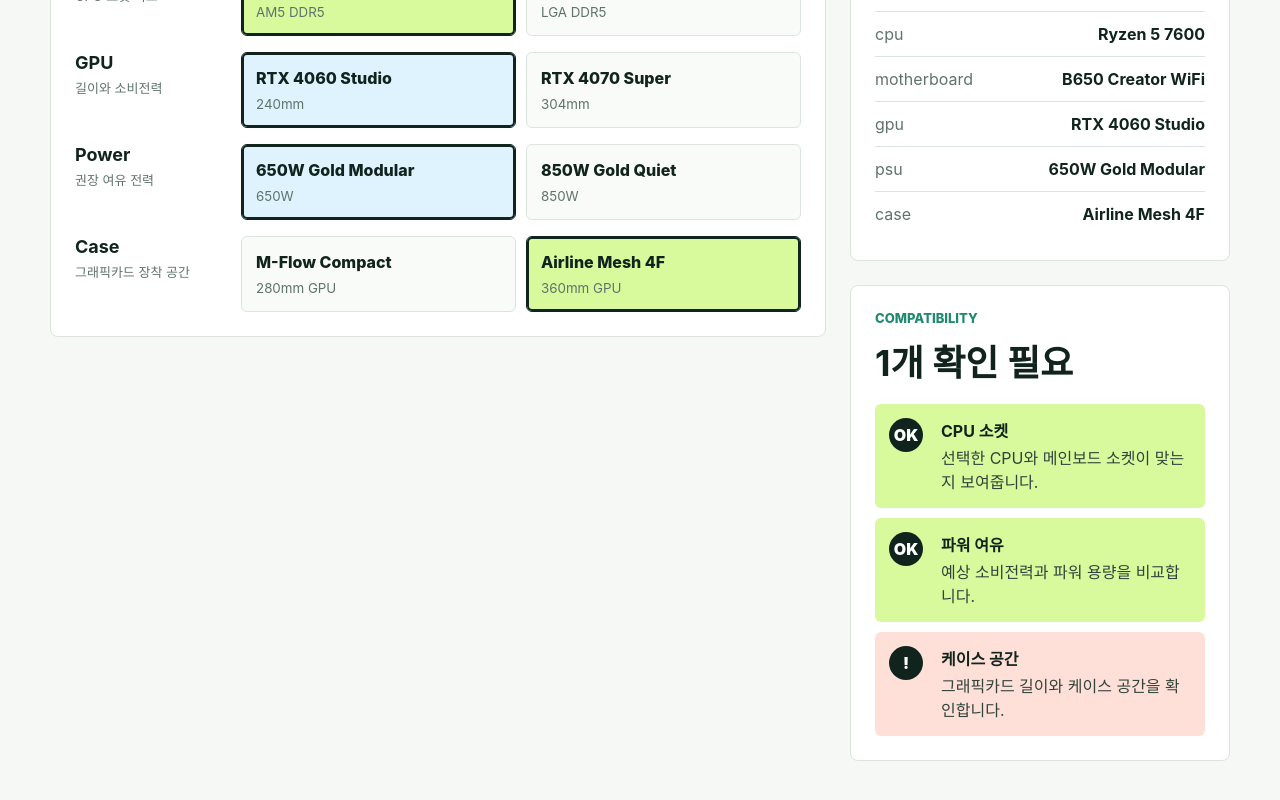
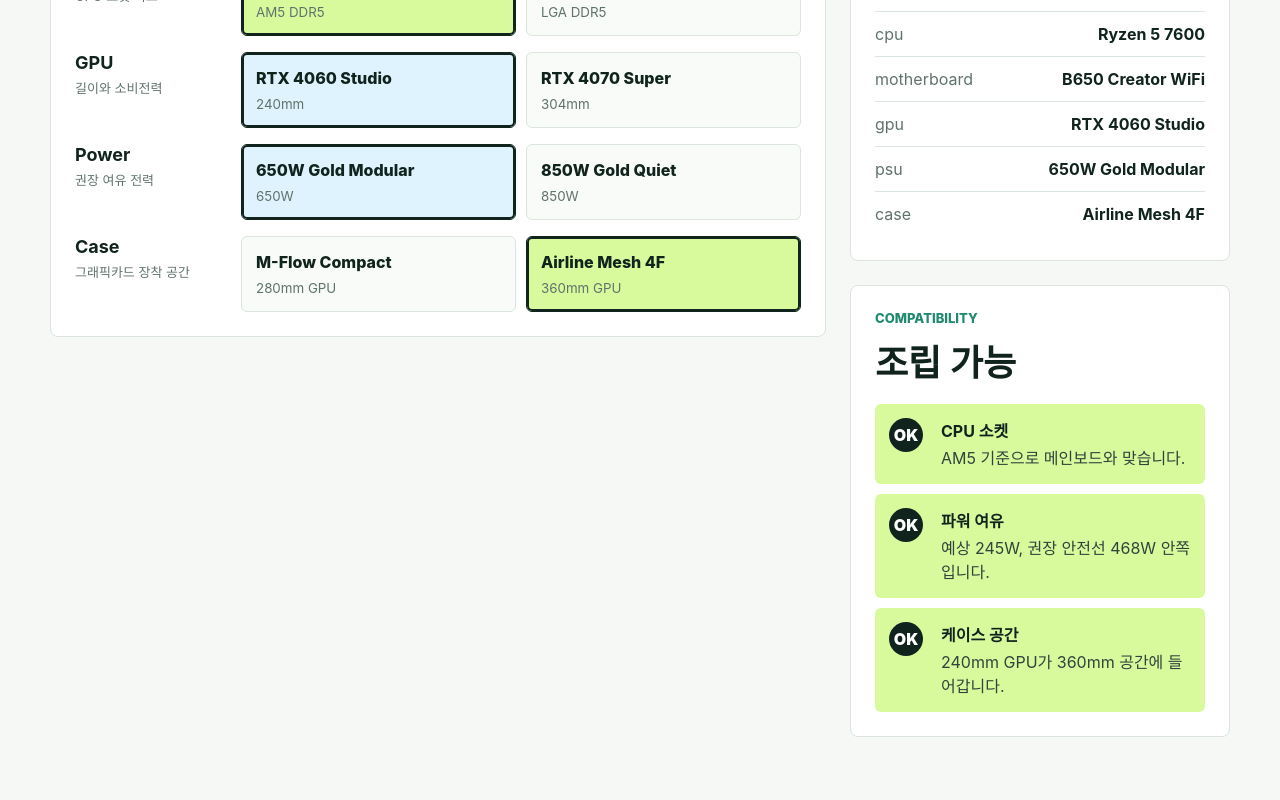
Before and after one commit to twincap/BuildCheck, a React (Vite) app: page / in a window 1280 px wide. Shown: the part 514-1314 px from the top of the page. After the commit the page ends 1291 px from the top, so only its background shows below. Built offline with nearby package versions, Linux system fonts and the light colour scheme.

Commit message:
feat: add compatibility selection logic

```diff
--- a/src/components/CompatibilityReport.tsx
+++ b/src/components/CompatibilityReport.tsx
@@ -1,7 +1,12 @@
-import { mockReport } from "../constants/data";
+import { getCompatibilityReport, type Selection } from "../constants/data";
 
-export function CompatibilityReport() {
-  const warningCount = mockReport.filter((item) => item.status === "warn").length;
+type Props = {
+  selection: Selection;
+};
+
+export function CompatibilityReport({ selection }: Props) {
+  const report = getCompatibilityReport(selection);
+  const warningCount = report.filter((item) => item.status === "warn").length;
 
   return (
     <section className="report-panel" aria-label="호환성 리포트">
@@ -10,7 +15,7 @@
         <h2>{warningCount === 0 ? "조립 가능" : `${warningCount}개 확인 필요`}</h2>
       </div>
       <div className="report-list">
-        {mockReport.map((item) => (
+        {report.map((item) => (
           <article className={`report-card ${item.status}`} key={item.title}>
             <span>{item.status === "good" ? "OK" : "!"}</span>
             <div>
--- a/src/components/PartSelector.tsx
+++ b/src/components/PartSelector.tsx
@@ -1,10 +1,11 @@
-import { categories, parts, type Selection } from "../constants/data";
+import { categories, parts, type Category, type Selection } from "../constants/data";
 
 type Props = {
   selection: Selection;
+  onSelect: (category: Category, id: string) => void;
 };
 
-export function PartSelector({ selection }: Props) {
+export function PartSelector({ selection, onSelect }: Props) {
   return (
     <section className="part-selector" aria-label="부품 선택">
       {categories.map((category) => (
@@ -19,7 +20,12 @@
               .map((part) => {
                 const active = selection[category.id] === part.id;
                 return (
-                  <button className={`part-card ${active ? "is-active" : ""}`} data-tone={part.tone} key={part.id}>
+                  <button
+                    className={`part-card ${active ? "is-active" : ""}`}
+                    data-tone={part.tone}
+                    key={part.id}
+                    onClick={() => onSelect(category.id, part.id)}
+                  >
                     <span>{part.name}</span>
                     <small>{part.short}</small>
                   </button>
--- a/src/constants/data.ts
+++ b/src/constants/data.ts
@@ -7,6 +7,10 @@
   short: string;
   price: number;
   watts: number;
+  socket?: "AM5" | "LGA1700";
+  lengthMm?: number;
+  capacityWatts?: number;
+  clearanceMm?: number;
   tone: string;
 };
 
@@ -27,16 +31,16 @@
 ];
 
 export const parts: Part[] = [
-  { id: "cpu-7600", category: "cpu", name: "Ryzen 5 7600", short: "6C AM5", price: 245000, watts: 88, tone: "mint" },
-  { id: "cpu-14600", category: "cpu", name: "Core i5-14600KF", short: "14C LGA", price: 342000, watts: 181, tone: "rose" },
-  { id: "mb-b650", category: "motherboard", name: "B650 Creator WiFi", short: "AM5 DDR5", price: 218000, watts: 42, tone: "mint" },
-  { id: "mb-z790", category: "motherboard", name: "Z790 Steel Pro", short: "LGA DDR5", price: 286000, watts: 49, tone: "rose" },
-  { id: "gpu-4060", category: "gpu", name: "RTX 4060 Studio", short: "240mm", price: 438000, watts: 115, tone: "sky" },
-  { id: "gpu-4070s", category: "gpu", name: "RTX 4070 Super", short: "304mm", price: 862000, watts: 220, tone: "amber" },
-  { id: "psu-650", category: "psu", name: "650W Gold Modular", short: "650W", price: 109000, watts: 0, tone: "sky" },
-  { id: "psu-850", category: "psu", name: "850W Gold Quiet", short: "850W", price: 158000, watts: 0, tone: "amber" },
-  { id: "case-mini", category: "case", name: "M-Flow Compact", short: "280mm GPU", price: 84000, watts: 0, tone: "rose" },
-  { id: "case-air", category: "case", name: "Airline Mesh 4F", short: "360mm GPU", price: 129000, watts: 0, tone: "mint" }
+  { id: "cpu-7600", category: "cpu", name: "Ryzen 5 7600", short: "6C AM5", price: 245000, watts: 88, socket: "AM5", tone: "mint" },
+  { id: "cpu-14600", category: "cpu", name: "Core i5-14600KF", short: "14C LGA", price: 342000, watts: 181, socket: "LGA1700", tone: "rose" },
+  { id: "mb-b650", category: "motherboard", name: "B650 Creator WiFi", short: "AM5 DDR5", price: 218000, watts: 42, socket: "AM5", tone: "mint" },
+  { id: "mb-z790", category: "motherboard", name: "Z790 Steel Pro", short: "LGA DDR5", price: 286000, watts: 49, socket: "LGA1700", tone: "rose" },
+  { id: "gpu-4060", category: "gpu", name: "RTX 4060 Studio", short: "240mm", price: 438000, watts: 115, lengthMm: 240, tone: "sky" },
+  { id: "gpu-4070s", category: "gpu", name: "RTX 4070 Super", short: "304mm", price: 862000, watts: 220, lengthMm: 304, tone: "amber" },
+  { id: "psu-650", category: "psu", name: "650W Gold Modular", short: "650W", price: 109000, watts: 0, capacityWatts: 650, tone: "sky" },
+  { id: "psu-850", category: "psu", name: "850W Gold Quiet", short: "850W", price: 158000, watts: 0, capacityWatts: 850, tone: "amber" },
+  { id: "case-mini", category: "case", name: "M-Flow Compact", short: "280mm GPU", price: 84000, watts: 0, clearanceMm: 280, tone: "rose" },
+  { id: "case-air", category: "case", name: "Airline Mesh 4F", short: "360mm GPU", price: 129000, watts: 0, clearanceMm: 360, tone: "mint" }
 ];
 
 export const initialSelection: Selection = {
@@ -46,12 +50,6 @@
   psu: "psu-650",
   case: "case-air"
 };
-
-export const mockReport: ReportItem[] = [
-  { title: "CPU 소켓", detail: "선택한 CPU와 메인보드 소켓이 맞는지 보여줍니다.", status: "good" },
-  { title: "파워 여유", detail: "예상 소비전력과 파워 용량을 비교합니다.", status: "good" },
-  { title: "케이스 공간", detail: "그래픽카드 길이와 케이스 공간을 확인합니다.", status: "warn" }
-];
 
 export function getPart(id: string) {
   const found = parts.find((part) => part.id === id);
@@ -66,3 +64,25 @@
 export function formatWon(value: number) {
   return `${Math.round(value / 10000).toLocaleString("ko-KR")}만원`;
 }
+
+export function getCompatibilityReport(selection: Selection): ReportItem[] {
+  const cpu = getPart(selection.cpu);
+  const motherboard = getPart(selection.motherboard);
+  const gpu = getPart(selection.gpu);
+  const psu = getPart(selection.psu);
+  const pcCase = getPart(selection.case);
+  const totalWatts = getSelectedParts(selection).reduce((sum, part) => sum + part.watts, 0);
+  const safeWatts = Math.round((psu.capacityWatts ?? 0) * 0.72);
+
+  return [
+    cpu.socket === motherboard.socket
+      ? { title: "CPU 소켓", detail: `${cpu.socket} 기준으로 메인보드와 맞습니다.`, status: "good" }
+      : { title: "CPU 소켓", detail: `${cpu.socket} CPU와 ${motherboard.socket} 보드는 같이 쓸 수 없습니다.`, status: "warn" },
+    totalWatts <= safeWatts
+      ? { title: "파워 여유", detail: `예상 ${totalWatts}W, 권장 안전선 ${safeWatts}W 안쪽입니다.`, status: "good" }
+      : { title: "파워 여유", detail: `예상 ${totalWatts}W가 안전선 ${safeWatts}W를 넘습니다.`, status: "warn" },
+    (gpu.lengthMm ?? 0) <= (pcCase.clearanceMm ?? 0)
+      ? { title: "케이스 공간", detail: `${gpu.lengthMm}mm GPU가 ${pcCase.clearanceMm}mm 공간에 들어갑니다.`, status: "good" }
+      : { title: "케이스 공간", detail: `${gpu.lengthMm}mm GPU가 케이스 공간 ${pcCase.clearanceMm}mm보다 깁니다.`, status: "warn" }
+  ];
+}
--- a/src/pages/HomePage.tsx
+++ b/src/pages/HomePage.tsx
@@ -1,10 +1,17 @@
+import { useState } from "react";
 import visual from "../assets/compat-board.svg";
 import { BuildSummary } from "../components/BuildSummary";
 import { CompatibilityReport } from "../components/CompatibilityReport";
 import { PartSelector } from "../components/PartSelector";
-import { initialSelection } from "../constants/data";
+import { initialSelection, type Category, type Selection } from "../constants/data";
 
 export function HomePage() {
+  const [selection, setSelection] = useState<Selection>(initialSelection);
+
+  function handleSelect(category: Category, id: string) {
+    setSelection((current) => ({ ...current, [category]: id }));
+  }
+
   return (
     <main className="app-shell">
       <section className="hero">
@@ -19,10 +26,10 @@
       </section>
 
       <div className="workspace">
-        <PartSelector selection={initialSelection} />
+        <PartSelector selection={selection} onSelect={handleSelect} />
         <div className="side-stack">
-          <BuildSummary selection={initialSelection} />
-          <CompatibilityReport />
+          <BuildSummary selection={selection} />
+          <CompatibilityReport selection={selection} />
         </div>
       </div>
     </main>
```
